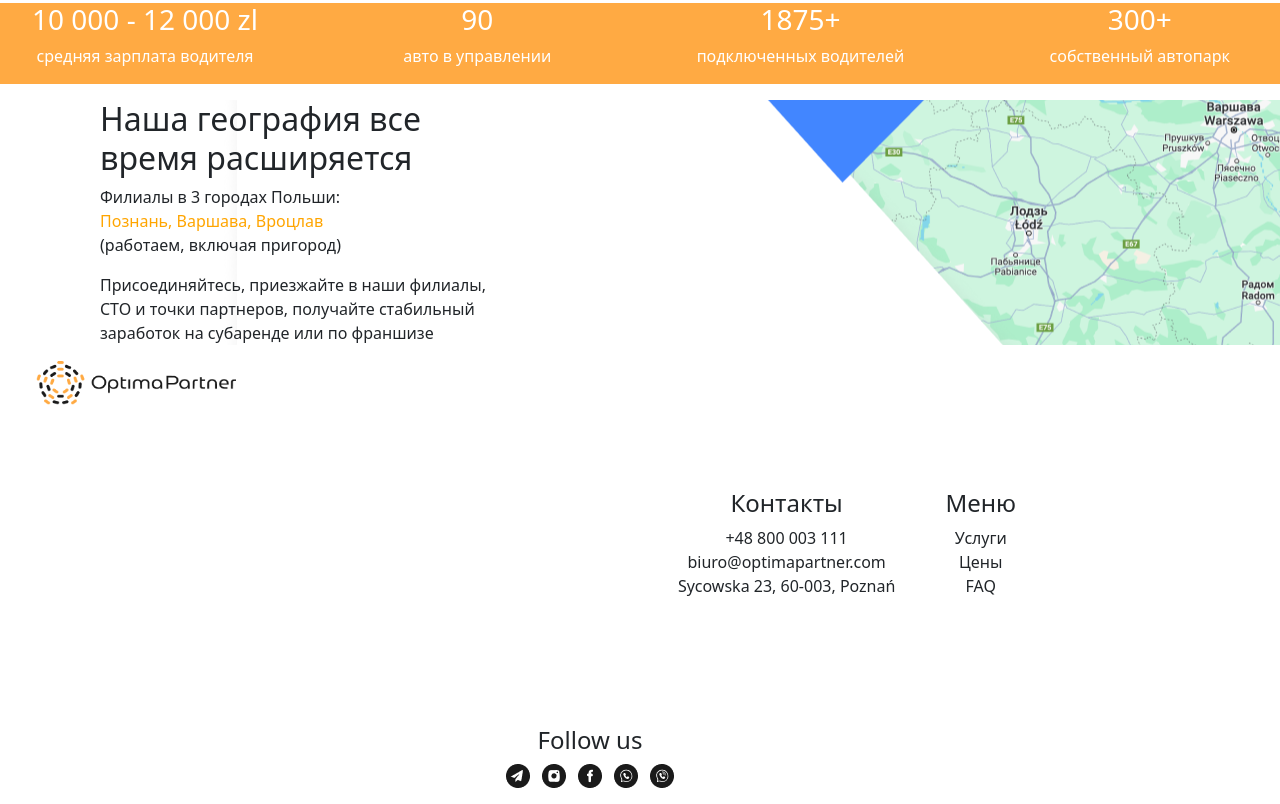
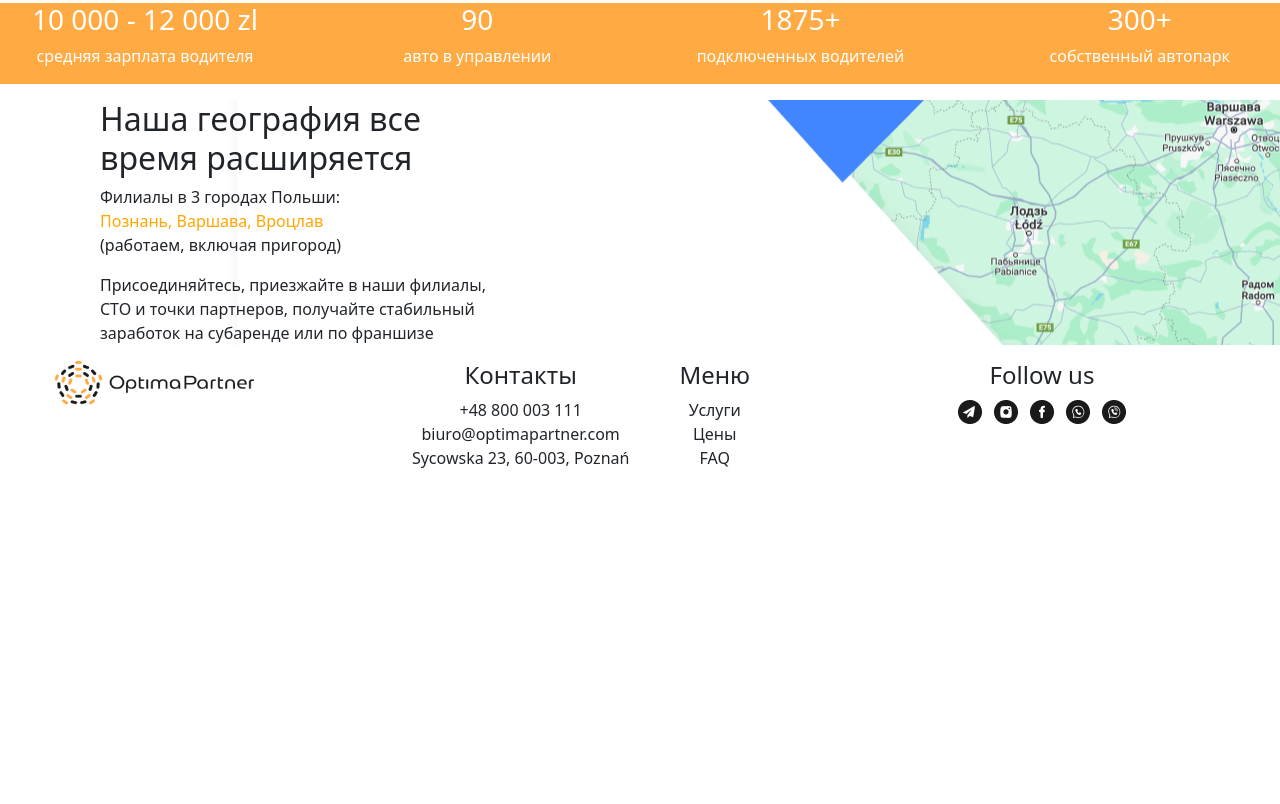
Before and after one commit to Yurka2012/Optima, a plain HTML site: page index.html in a window 1280 px wide. Shown: the part 4015-4819 px from the top of the page. After the commit the page ends 4501 px from the top, so only its background shows below. Drawn offline with nearby package versions, Linux system fonts and the light colour scheme.

Commit message:
footer artefacts

```diff
--- a/scss/layout/_footer.scss
+++ b/scss/layout/_footer.scss
@@ -27,10 +27,15 @@ footer {
 width: 100%;
 flex-wrap: wrap;
 }
-
-.I{
-  display: flex;
-  flex-direction: row-reverse;
-  padding: 10%;
-  margin-left: 15%;
+    .I {
+      display: flex;
+      flex-direction: row-reverse;
+    }
+@media (max-width: 500px) {
+  .I {
+      display: flex;
+      flex-direction: row-reverse;
+      padding: 10%;
+      margin-left: 15%;
+    }
 }
```
Also changed, not shown: css/style.css.
